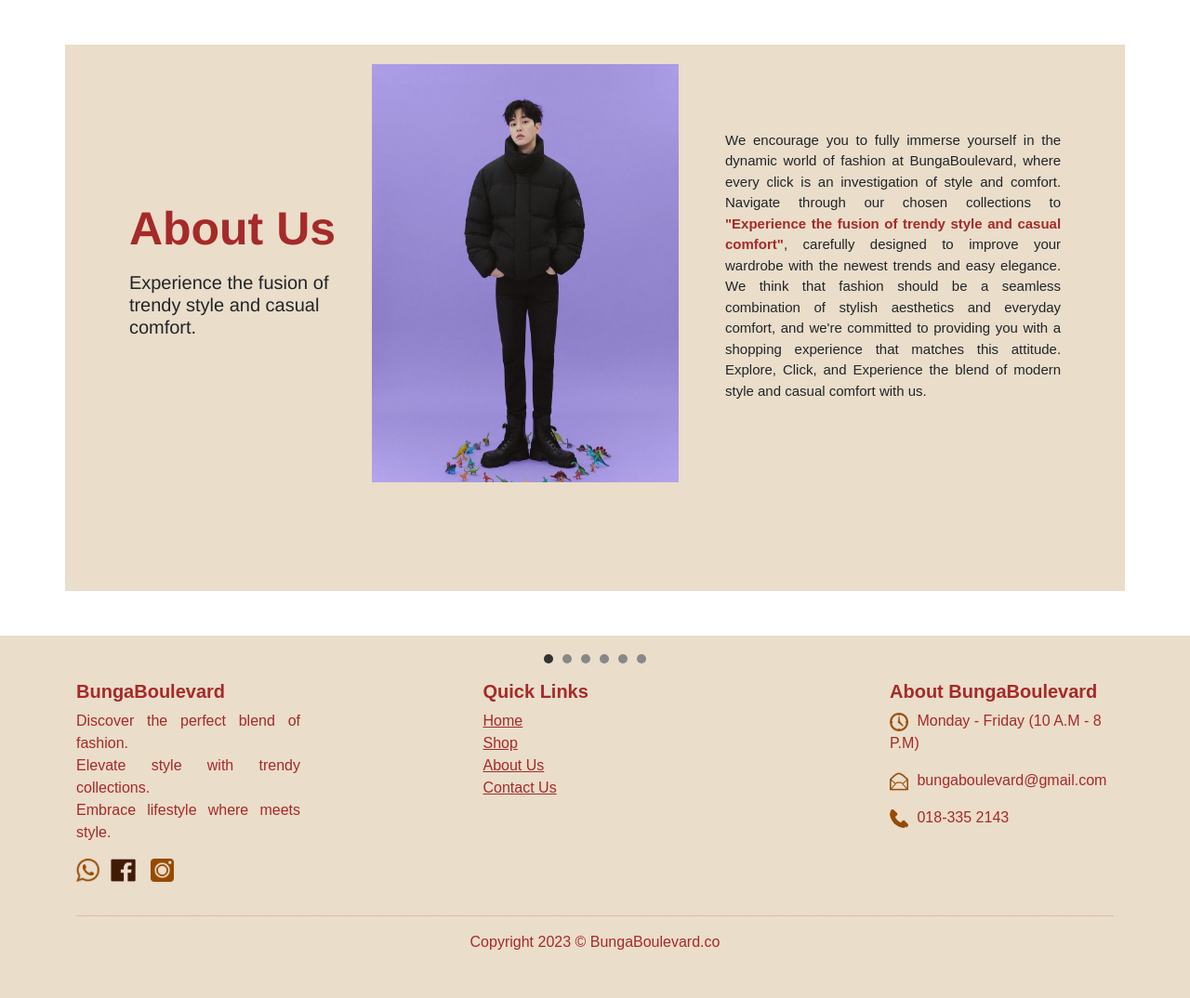
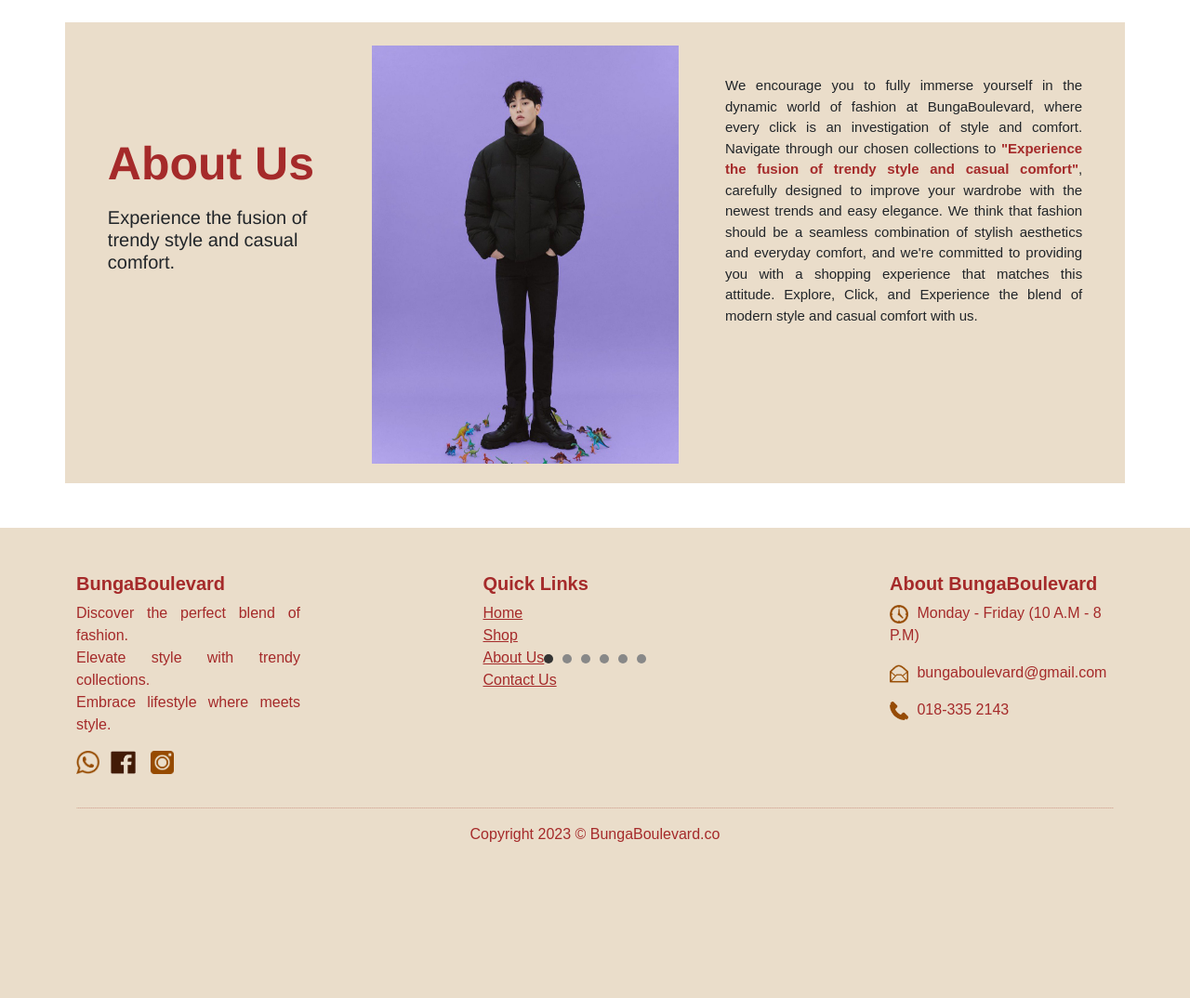
Before and after one commit to antideviant/bungaboulevard, a PHP site: page /bungaboulevard/about-us.php in a window 1280 px wide. Shown: the part 76-1150 px from the top of the page at 93% size. After the commit the page ends 982 px from the top, so only its background shows below. Run offline with PHP 8.4, Linux system fonts and the light colour scheme; a user stored in the database is signed in; data that the repository does not hold is empty.

Commit message:
Update about-us.php

```diff
--- a/about-us.php
+++ b/about-us.php
@@ -65,14 +65,14 @@ error_reporting(0);
 <body>
     <?php include_once('includes/header.php'); ?>
     <section class="py-0">
-        <div class="container px-4 px-lg-5 mt-5" style="background: #EADDCA;">
-            <div class="container-1">
+        <div class="container px-4 px-lg-4 mt-4" style="background: #EADDCA;">
+            <div class="container-1" style="max-height: 400px;">
                 <div class="left-text">
                     <h1><b><p style="color: brown; font-size: 50px;">About Us</p></b></h1>
                     <h5>Experience the fusion of<br>trendy style and casual<br>comfort. </h5>
                 </div>
-                <div class="image">
-                    <img id="aboutUsImage" src="assets\aboutus1.jpg" alt="About Us Image">
+                    <div class="image" style="margin-top: 100px;">
+                        <img id="aboutUsImage" src="assets\aboutus1.jpg" alt="About Us Image">
                 </div>
                 <div class="right-text" style="font-size: 15px; text-align: justify; margin-left: 50px; font-family: Poppins, Arial, sans-serif;">
                     <p>We encourage you to fully immerse yourself in the dynamic world of fashion at BungaBoulevard,
@@ -93,14 +93,12 @@ error_reporting(0);
                     "assets/aboutus4.jpg",
                     "assets/aboutus5.jpg",
                     "assets/aboutus6.jpg",
-                    // Add more image paths as needed
                 ];
 
                 let currentImageIndex = 0;
                 const aboutUsImage = document.getElementById("aboutUsImage");
                 const indicatorsContainer = document.getElementById("indicators");
 
-                // Create indicators based on the number of images
                 for (let i = 0; i < imageSources.length; i++) {
                     const indicator = document.createElement("div");
                     indicator.classList.add("indicator");
@@ -109,16 +107,11 @@ error_reporting(0);
                 }
 
                 const indicators = document.querySelectorAll(".indicator");
-
-                // Set the first indicator as active initially
                 indicators[currentImageIndex].classList.add("active");
 
-                // Function to change image and update indicators
                 function changeImage(index) {
                     currentImageIndex = index;
                     aboutUsImage.src = imageSources[currentImageIndex];
-
-                    // Update indicators
                     indicators.forEach((indicator, i) => {
                         if (i === currentImageIndex) {
                             indicator.classList.add("active");
@@ -128,14 +121,12 @@ error_reporting(0);
                     });
                 }
 
-                // Add click event listeners to indicators
                 indicators.forEach((indicator, i) => {
                     indicator.addEventListener("click", () => {
                         changeImage(i);
                     });
                 });
 
-                // Automatic image sliding every 5 seconds
                 setInterval(() => {
                     currentImageIndex = (currentImageIndex + 1) % imageSources.length;
                     changeImage(currentImageIndex);
```
